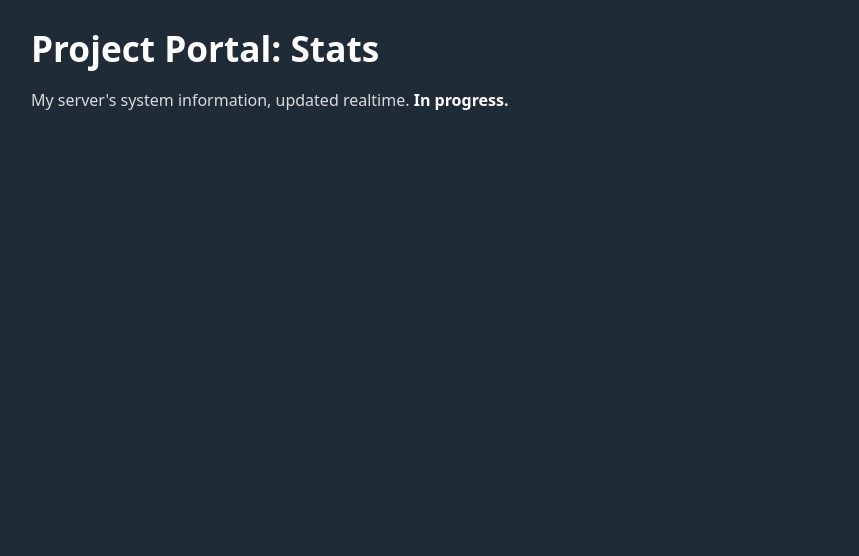
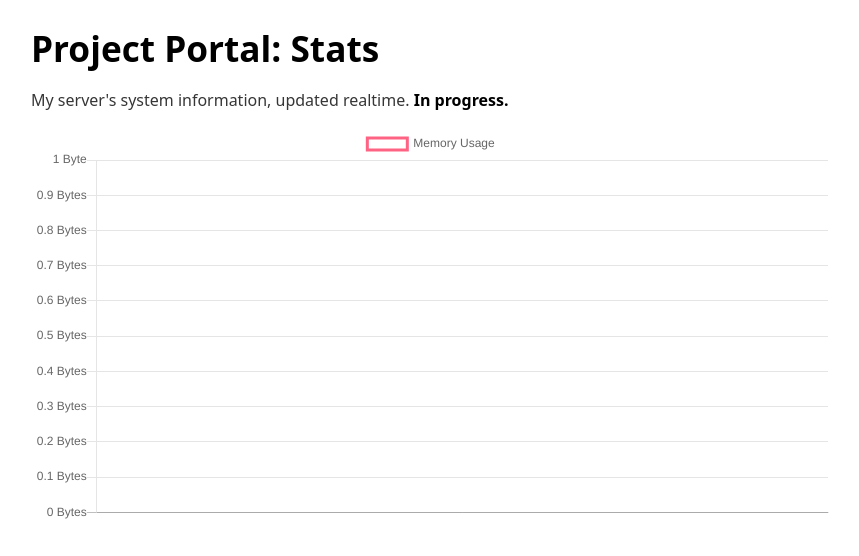
Before and after one commit to kognise/portal, a website: page stats/static/index.html in a window 1280 px wide. Shown: the whole page, without its empty margins (209-1068 px from the left). Drawn offline with nearby package versions, Linux system fonts and the light colour scheme; no server answers.

Commit message:
Add memory stats

```diff
--- a/stats/package.json
+++ b/stats/package.json
@@ -3,7 +3,9 @@
     "dev": "nodemon index.js"
   },
   "dependencies": {
-    "express": "^4.16.4"
+    "express": "^4.16.4",
+    "socket.io": "^2.2.0",
+    "systeminformation": "^4.1.4"
   },
   "devDependencies": {
     "nodemon": "^1.18.11"
--- a/stats/static/index.html
+++ b/stats/static/index.html
@@ -1,8 +1,8 @@
 <!DOCTYPE html>
 <html lang='en'>
   <head>
-    <title>Project Portal</title>
-    <link rel='stylesheet' href='https://cdn.jsdelivr.net/gh/kognise/water.css@latest/dist/dark.css'>
+    <title>Project Portal: Stats</title>
+    <link rel='stylesheet' href='https://cdn.jsdelivr.net/gh/kognise/water.css@latest/dist/light.css'>
     <meta name='viewport' content='width=device-width, initial-scale=1.0'>
   </head>
   <body>
@@ -10,5 +10,11 @@
     <p>
       My server's system information, updated realtime. <strong>In progress.</strong>
     </p>
+
+    <canvas id='memory-chart'></canvas>
+
+    <script src='io/socket.io.js'></script>
+    <script src='https://cdn.jsdelivr.net/npm/chart.js@2.8.0/dist/Chart.min.js'></script>
+    <script src='script.js'></script>
   </body>
 </html>
--- /dev/null
+++ b/stats/static/script.js
@@ -0,0 +1,45 @@
+const memoryChart = new Chart(document.getElementById('memory-chart'), {
+  type: 'line',
+  data: {
+    labels: [],
+    datasets: [{
+      label: 'Memory Usage',
+      backgroundColor: 'transparent',
+      borderColor: '#ff6384',
+      data: []
+    }]
+  },
+  options: {
+    scales: {
+      yAxes: [{
+        ticks: {
+          callback(value) {
+            return formatBytes(value)
+          },
+          suggestedMin: 0
+        }
+      }]
+    }
+  }
+})
+
+function formatBytes(bytes, decimals = 2) {
+  if (bytes < 1) return `${bytes} Bytes`
+  if (bytes === 1) return `1 Byte`
+
+  const k = 1024
+  const dm = decimals < 0 ? 0 : decimals
+  const sizes = [ 'Bytes', 'KB', 'MB', 'GB', 'TB', 'PB', 'EB', 'ZB', 'YB' ]
+
+  const i = Math.floor(Math.log(bytes) / Math.log(k))
+
+  return parseFloat((bytes / Math.pow(k, i)).toFixed(dm)) + ' ' + sizes[i]
+}
+
+const socket = io({ path: '/stats/io' })
+socket.on('stats', ({ usedMemory }) => {
+  console.log('> Got stats')
+  memoryChart.data.labels.push(new Date().toLocaleString())
+  memoryChart.data.datasets[0].data.push(usedMemory)
+  memoryChart.update()
+})
```
Also changed, not shown: stats/index.js (+15 -1 lines), 1 other file.
